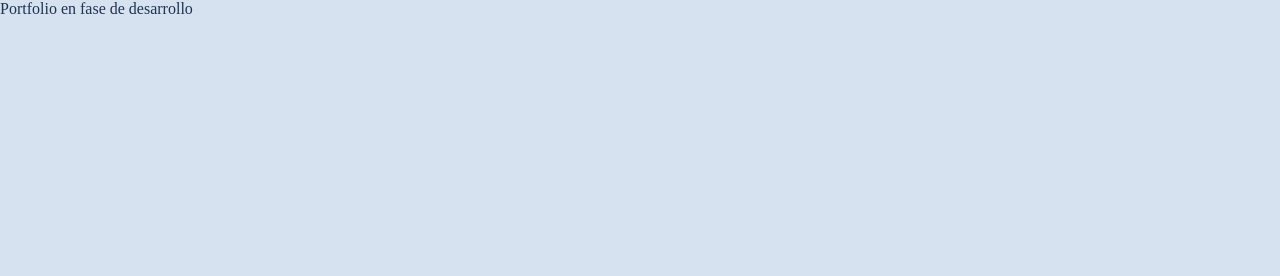
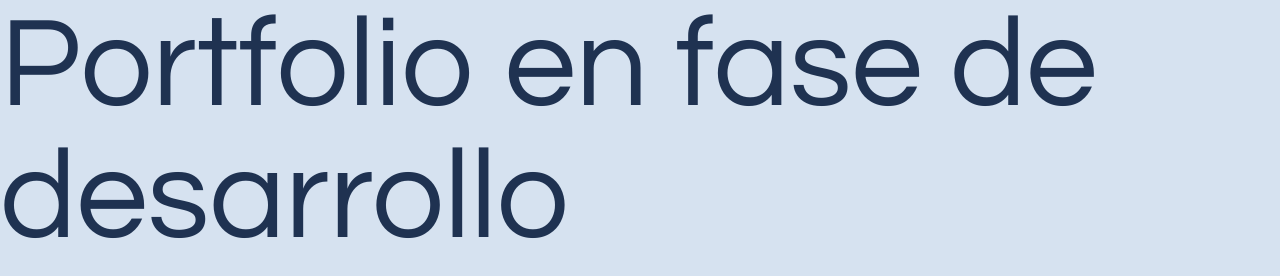
Before and after one commit to Pabelsas20/Pabelsas20.github.io, a plain HTML site: page index.html in a window 1280 px wide. Drawn offline with Linux system fonts and the light colour scheme.

Commit message:
Update styles.css

```diff
--- a/css/styles.css
+++ b/css/styles.css
@@ -7,4 +7,6 @@
 body{
     background-color: #d6e2f0;
     color: #1f3251;
+    font-family: Century Gothic;
+    font-size: 10vw;
 }
```
